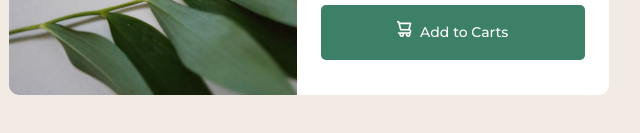
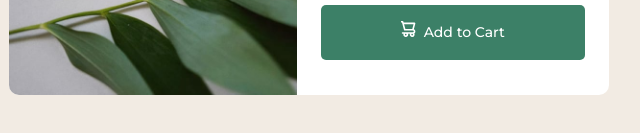
Before and after one commit to pranjal672/product-preview-card-component-main, a plain HTML site: page index.html in a window 1280 px wide. Shown: the part 521-654 px from the top of the page, 331-971 px from the left. Drawn offline with Linux system fonts and the light colour scheme.

Commit message:
Reversed 's'

```diff
--- a/index.html
+++ b/index.html
@@ -55,7 +55,7 @@
               fill="#FFF"
             />
           </svg>
-          <span>Add to Carts</span>
+          <span>Add to Cart</span>
         </button>
       </article>
     </main>
```
